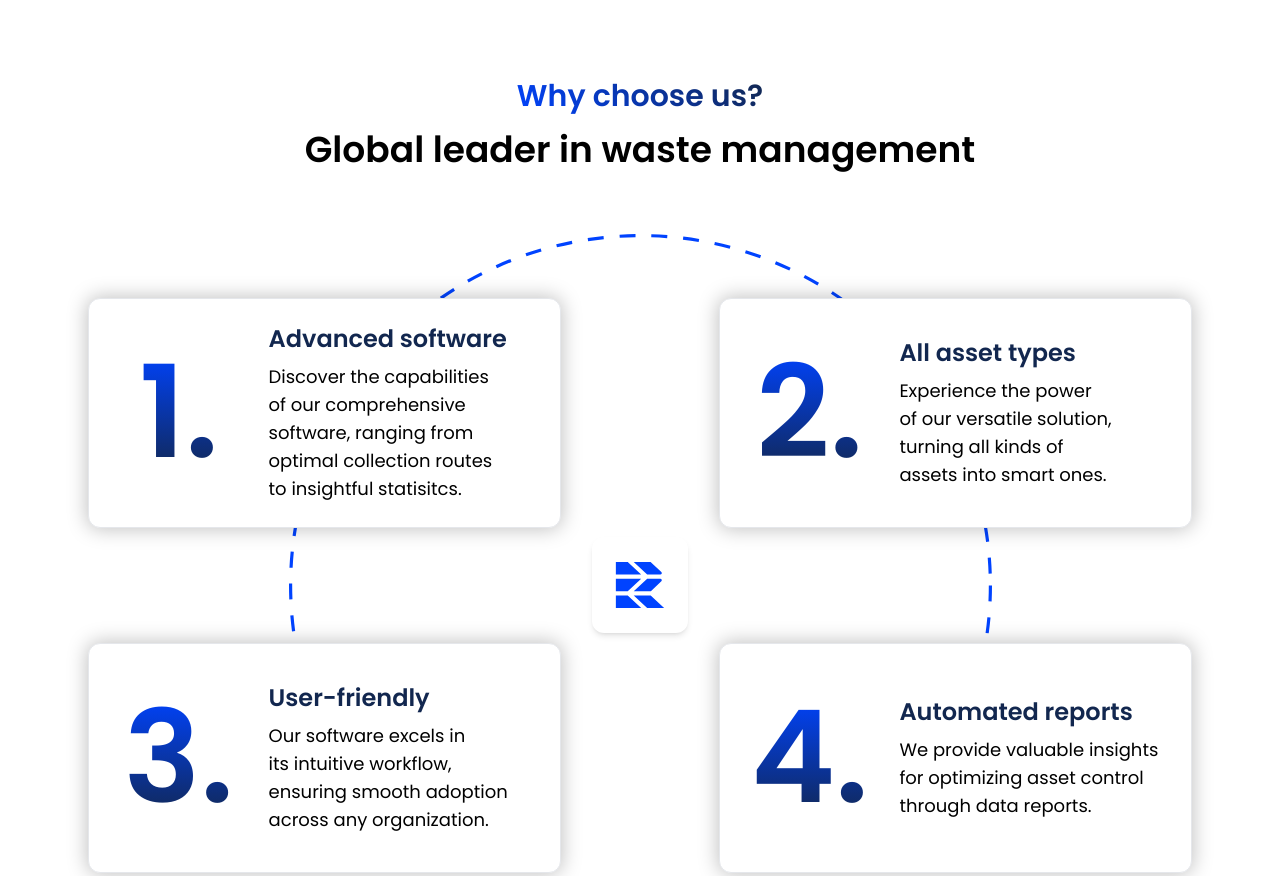
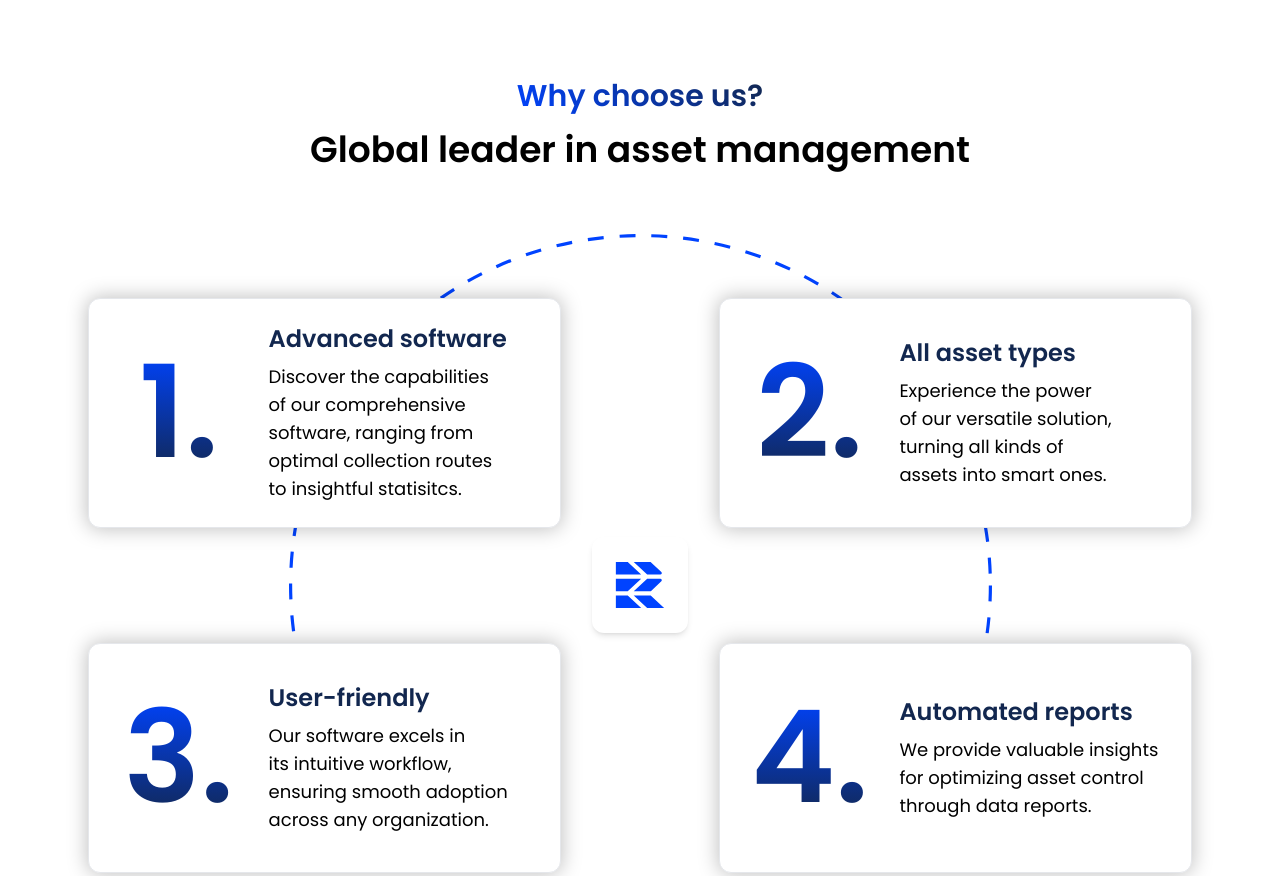
Before and after one commit to Rebin-Inc/rebin-website, a React (Create React App) app: page / in a window 1280 px wide. Shown: the part 2160-3036 px from the top of the page. Built offline with nearby package versions, Linux system fonts and the light colour scheme.

Commit message:
update message

```diff
--- a/src/pages/home/Home.js
+++ b/src/pages/home/Home.js
@@ -69,7 +69,7 @@ const Home = () => {
           Why choose us?
         </h1>
         <h2 className="mt-4 text-center text-4xl font-bold">
-          Global leader in waste management
+          Global leader in asset management
         </h2>
         <WhyChooseUsCards></WhyChooseUsCards>
       </div>
```
